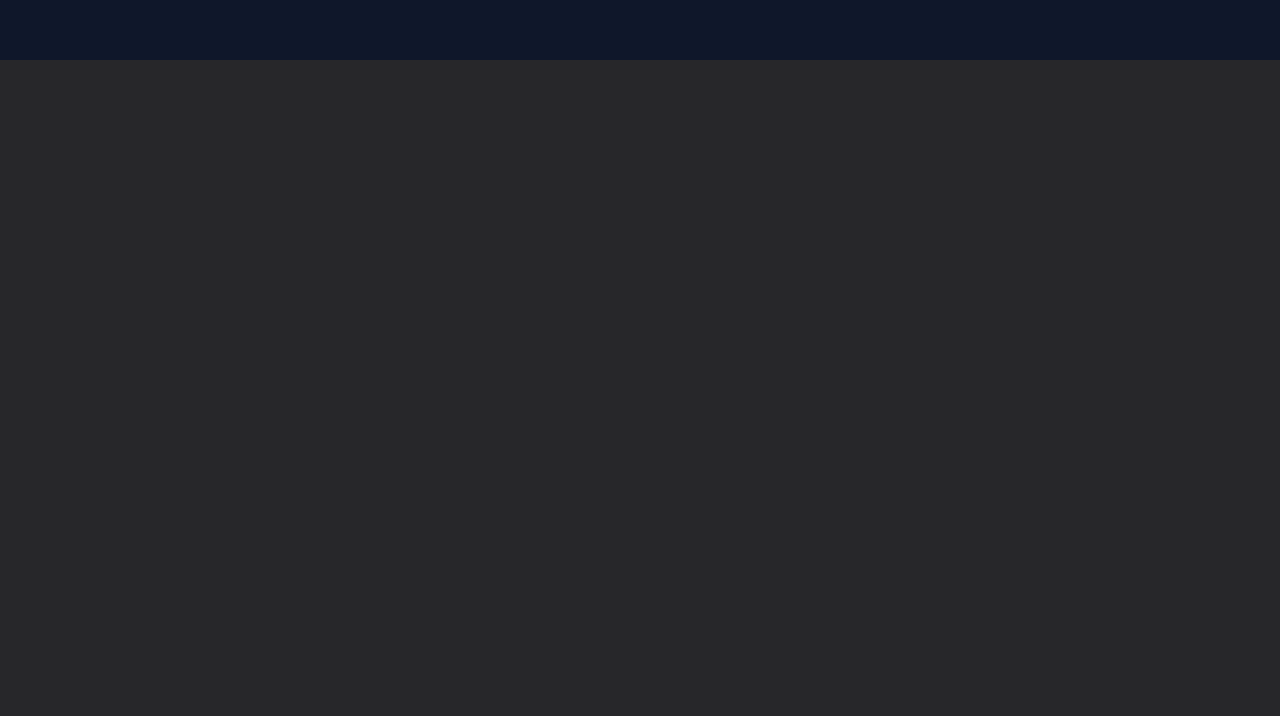
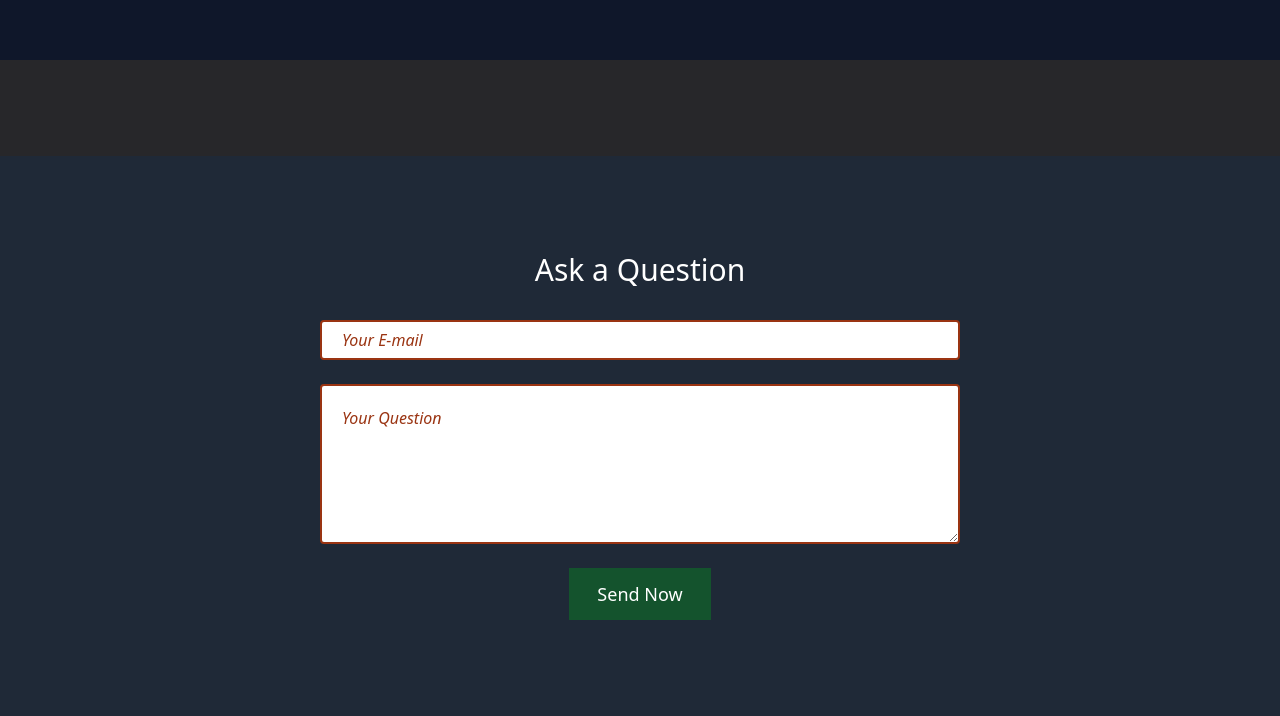
Before and after one commit to Aual-Hossain/first-tailwind-project, a website built with Vite: page index.html in a window 1280 px wide. Shown: the part 2280-2996 px from the top of the page. Before the commit the page ends 2436 px from the top, so only its background shows below. Built offline with nearby package versions, Linux system fonts and the light colour scheme.

Commit message:
form section

```diff
--- a/index.html
+++ b/index.html
@@ -142,6 +142,27 @@
 
     </section>
 
+    <section class="bg-gray-800 py-16 sm:py-24">
+
+      <div>
+        <h3 class="text-center text-white text-lg sm:text-3xl mb-8">Ask a Question</h3>
+
+        <form>
+          <input type="email" class="block mx-auto w-5/6 sm:w-1/2 h-10 mb-6 rounded border-2 border-orange-800 placeholder:px-5
+          placeholder:text-orange-800 placeholder:italic" type="email" placeholder="Your E-mail">
+
+
+          <textarea
+            class="block mx-auto w-5/6 sm:w-1/2 h-40 mb-6 rounded border-2 border-orange-800 placeholder:px-5 placeholder:py-5 placeholder:text-orange-800 placeholder:italic"
+            placeholder="Your Question"></textarea>
+
+          <button class="block mx-auto text-white text-lg px-7 py-3 bg-green-900 hover:bg-green-600 transition">Send
+            Now</button>
+        </form>
+      </div>
+
+    </section>
+
   </main>
 
 
```
